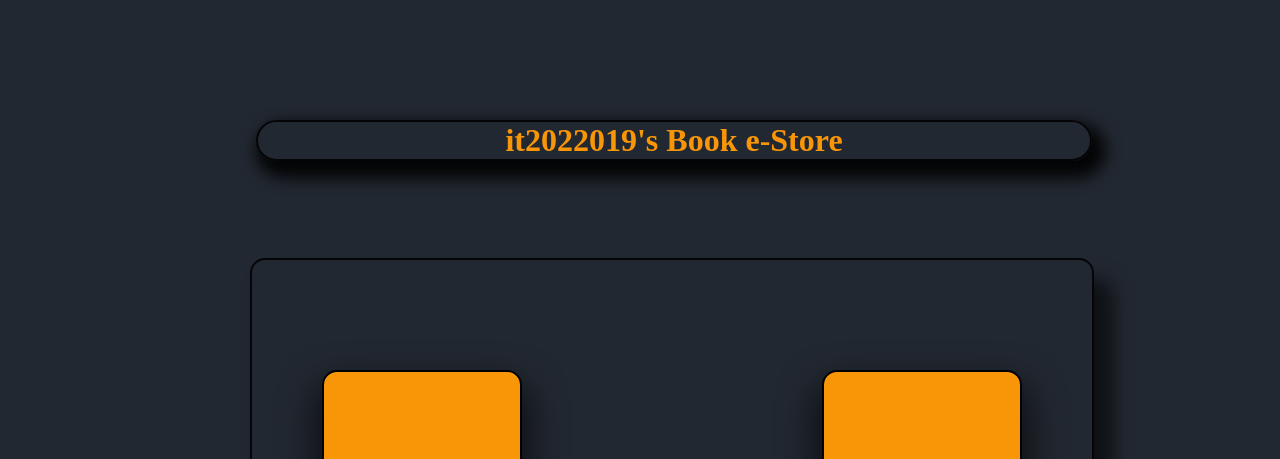
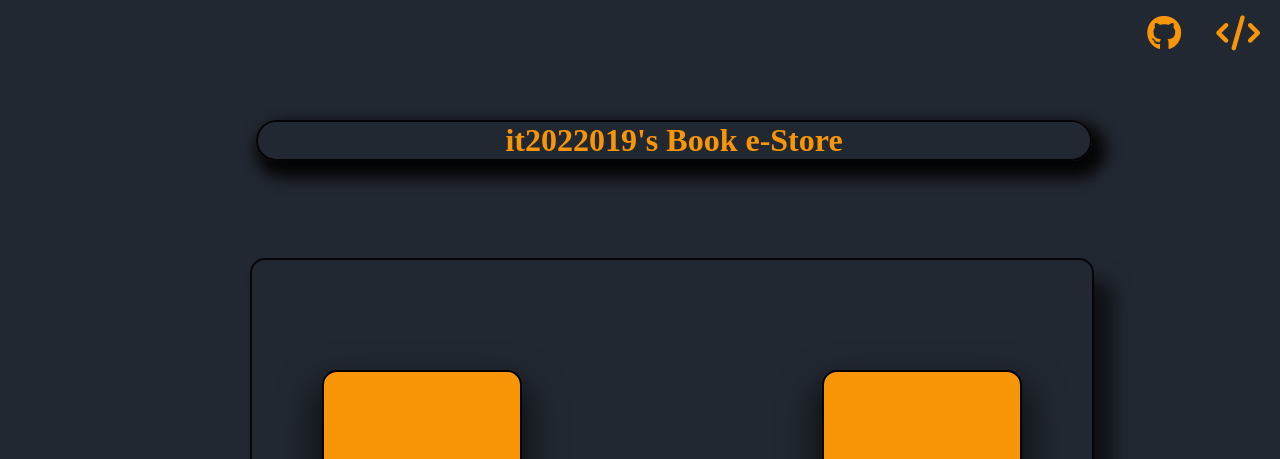
Before and after one commit to NikosZapantis/Book-E-Store, a plain HTML site: page index.html in a window 1280 px wide. Shown: the top 459 px of the page. Drawn offline with Linux system fonts and the light colour scheme.

Commit message:
Customizations for links {Updated}

```diff
--- a/src/bookstore.css
+++ b/src/bookstore.css
@@ -11,9 +11,8 @@
 /* Max-width & Min-height: 1880 x 700 */
 /* Min-width & Max-height: 768 x 832 */
 /* The resolutions above are the minimum for the UI to be displayed normal, in a lower resolution than those provided some buttons or the borders may be displayed differently */
+/* rgb(248, 164, 6) */
 
-
-/* rgb(248, 164, 6) */
 body {
     background-color: #222831;
     color: #f99607;
@@ -480,3 +479,25 @@ label {
     color: #f99607;
     font-size: large;
 }
+
+.links {
+    position: absolute;
+    top: 15px;
+    right: 20px;
+    display: flex;
+    gap: 35px;
+}
+
+.links a {
+    text-decoration: none;
+    color: #f99607;
+}
+
+.links a:hover {
+    transform: scale(1.2);
+    color: black;
+}
+
+.links i {
+    font-size: 35px;
+}
```
